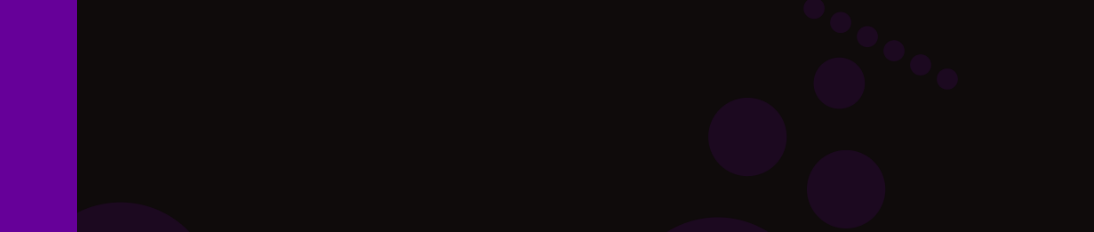
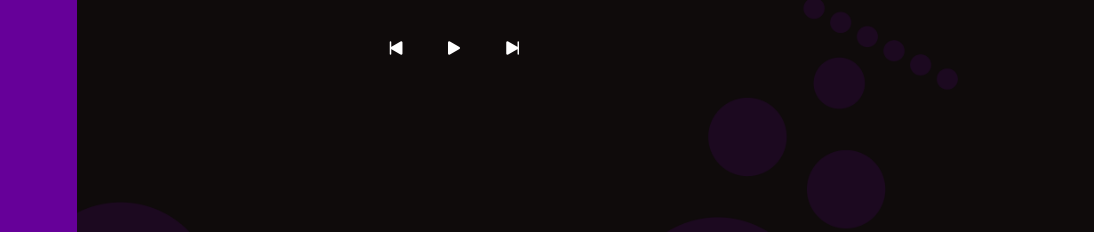
Before and after one commit to udy1111/muzira-website, a plain HTML site: page librarypage.html in a window 1280 px wide. Shown: the top 232 px of the page, 186-1280 px from the left. Drawn offline with nearby package versions, Linux system fonts and the light colour scheme.

Commit message:
Update librarypage.html

```diff
--- a/librarypage.html
+++ b/librarypage.html
@@ -61,3 +61,10 @@
         </ul>
     </header>
 </main>
+<div class="icon-wrapper">
+    <div class="icon">
+        <i class="bi bi-skip-start-fill"></i>
+        <i class="bi bi-play-fill"></i>
+        <i class="bi bi-skip-end-fill"></i>
+    </div>
+</div>
```
